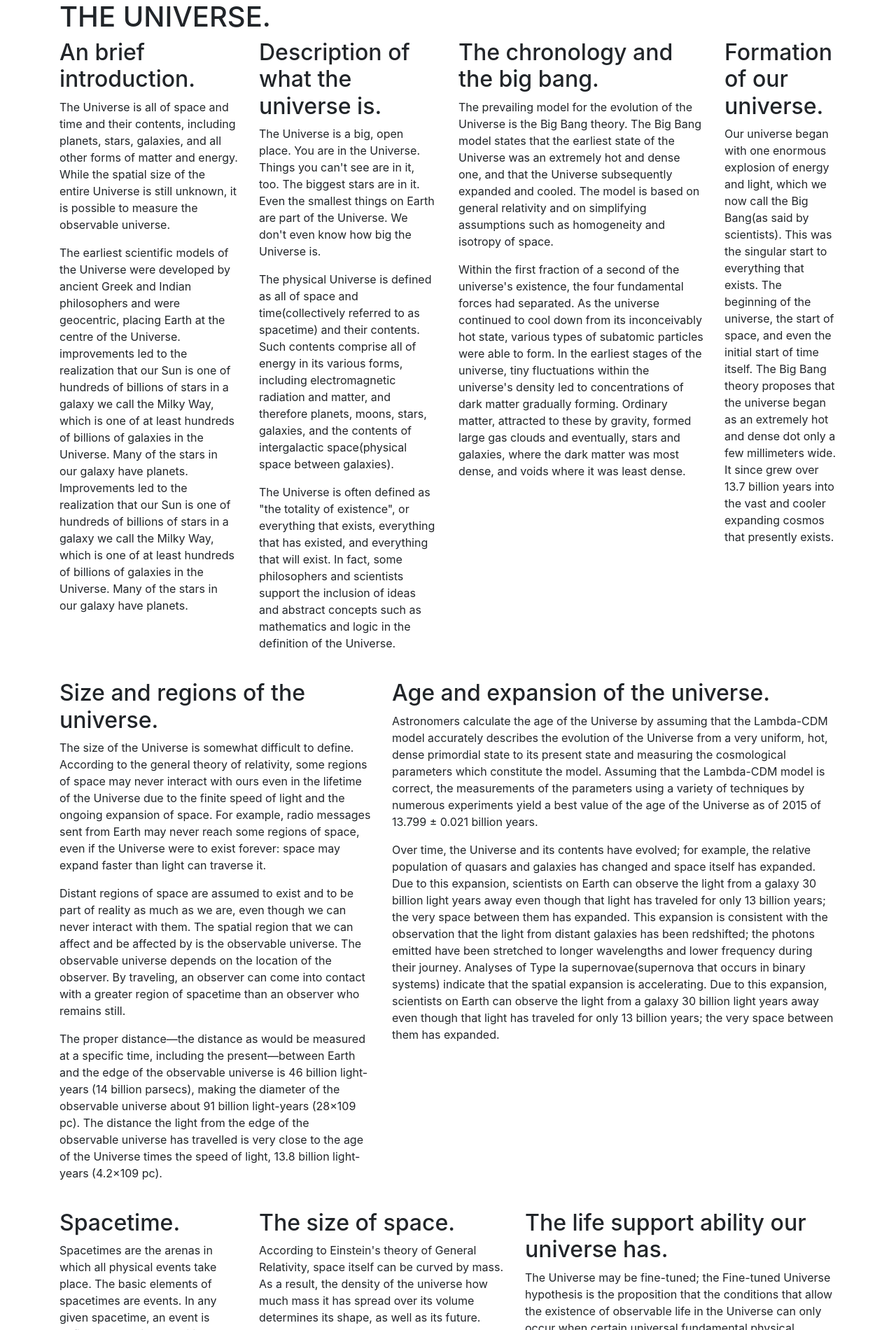
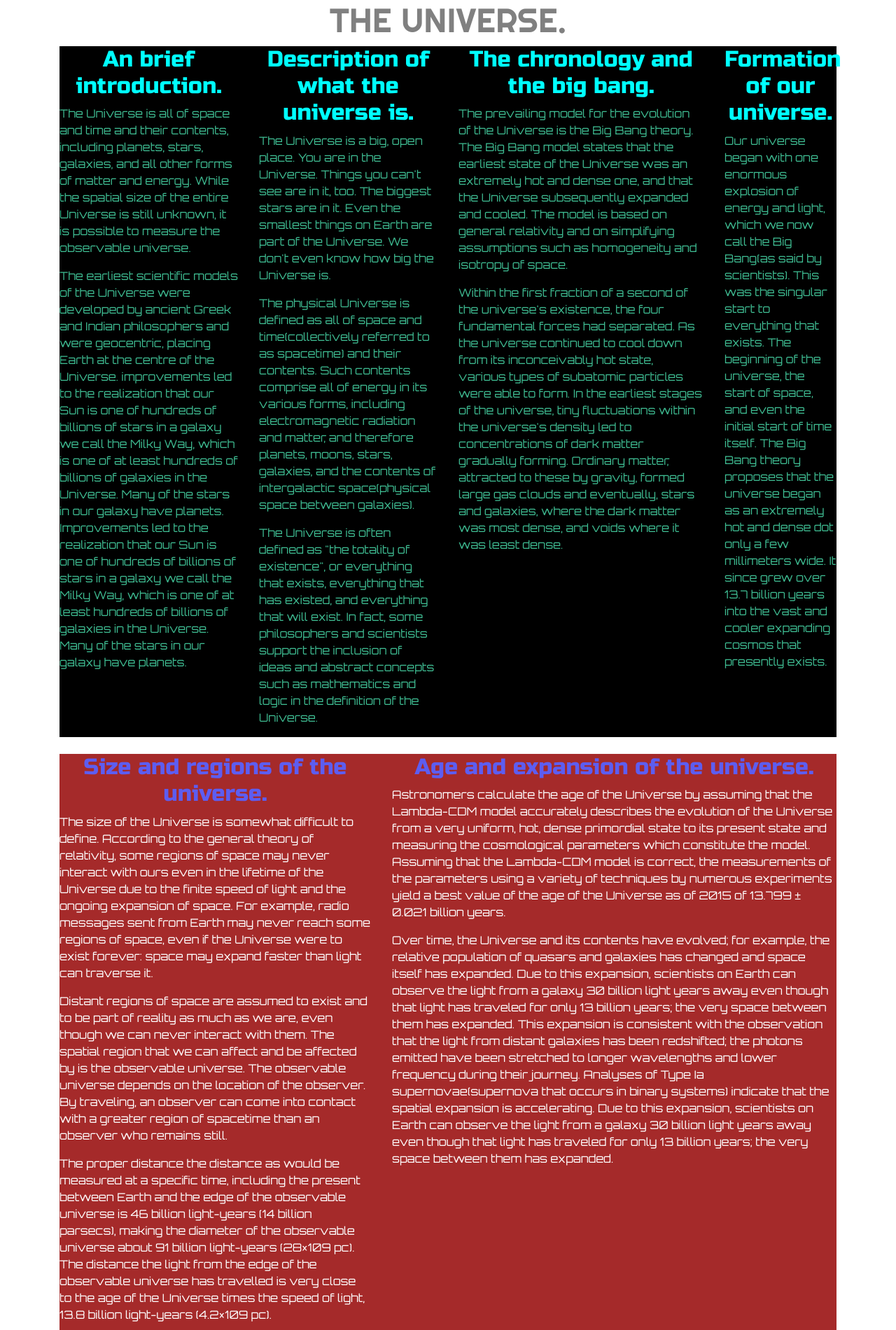
Before and after one commit to paulndungu/universe, a plain HTML site: page index.html in a window 1280 px wide. Shown: the top 1900 px of the page at 70% size. Drawn offline with Linux system fonts and the light colour scheme.

Commit message:
did a few more changes to correct mistakes made in the index.html file and filled up the style.css file

```diff
--- a/css/style.css
+++ b/css/style.css
@@ -0,0 +1,139 @@
+.row1{
+    color: gray;
+    font-family: 'Righteous', cursive;
+    text-align: center;
+}
+
+.row2{
+    background-color: black;
+}
+.intro{
+    font-family: 'Russo One', sans-serif;
+    text-align: center;
+    color: aqua;
+}
+.introduction{
+    color: rgb(62, 187, 145);
+    font-family: 'Orbitron', sans-serif;
+}
+.descrip{
+    color: aqua;
+    font-family: 'Russo One', sans-serif;
+    text-align: center;
+}
+.description{
+    color: rgb(62, 187, 145);
+    font-family: 'Orbitron', sans-serif;
+}
+.bigb{
+    color: aqua;
+    font-family: 'Russo One', sans-serif;
+    text-align: center;
+}
+.bigbang{
+    color: rgb(62, 187, 145);
+    font-family: 'Orbitron', sans-serif;
+}
+.form{
+    color: aqua;
+    font-family: 'Russo One', sans-serif;
+    text-align: center;
+}
+.formation{
+    color: rgb(62, 187, 145);
+    font-family: 'Orbitron', sans-serif;
+}
+
+.row3{
+   background-color: brown;
+}
+.snr{
+    color: rgb(93, 93, 241);
+    font-family: 'Russo One', sans-serif;
+    text-align: center;
+
+}
+.regions{
+    color: rgb(255, 255, 255);
+    font-family: 'Orbitron', sans-serif;
+}
+.exp{
+    color: rgb(93, 93, 241);
+    font-family: 'Russo One', sans-serif;
+    text-align: center;
+}
+.expansion{
+    color: rgb(255, 255, 255);
+    font-family: 'Orbitron', sans-serif;
+}
+
+.row4{
+    background-color: lightgreen;
+}
+.space{
+    font-family: 'Russo One', sans-serif;
+    text-align: center;
+    color: lime;
+}
+.spacetime{
+    color: rgb(105, 187, 24);
+    font-family: 'Orbitron', sans-serif;
+}
+.siz{
+    font-family: 'Russo One', sans-serif;
+    text-align: center;
+    color: lime;
+}
+.size{
+    color: rgb(105, 187, 24);
+    font-family: 'Orbitron', sans-serif;
+}
+.supp{
+    font-family: 'Russo One', sans-serif;
+    text-align: center;
+    color: lime;
+}
+.support{
+    color: rgb(105, 187, 24);
+    font-family: 'Orbitron', sans-serif;
+}
+
+.row5{
+    background-color: peru;
+}
+.matt{
+    font-family: 'Russo One', sans-serif;
+    text-align: center;
+    color: purple;
+}
+.matter{
+    color: rgb(141, 59, 141);
+    font-family: 'Orbitron', sans-serif;
+}
+.comp{
+    font-family: 'Russo One', sans-serif;
+    text-align: center;
+    color: purple;
+}
+.composition{
+    color: rgb(141, 59, 141);
+    font-family: 'Orbitron', sans-serif;
+}
+.part{
+    font-family: 'Russo One', sans-serif;
+    text-align: center;
+    color: purple;
+}
+.partic{
+    color: rgb(141, 59, 141);
+    font-family: 'Orbitron', sans-serif;
+}
+.energ{
+    font-family: 'Russo One', sans-serif;
+    text-align: center;
+    color: purple;
+}
+.energy{
+    color: rgb(141, 59, 141);
+    font-family: 'Orbitron', sans-serif;
+}
--- a/index.html
+++ b/index.html
@@ -4,6 +4,9 @@
     <title>universe.</title>
     <link href="css/style.css" rel="stylesheet">
     <link href="css/bootstrap.css" rel="stylesheet">
+    <link href="https://fonts.googleapis.com/css?family=Righteous" rel="stylesheet">
+    <link href="https://fonts.googleapis.com/css?family=Russo+One" rel="stylesheet">
+    <link href="https://fonts.googleapis.com/css?family=Orbitron" rel="stylesheet">
 </head>
 
 <body>
@@ -13,7 +16,7 @@
         <div class="row1">
     <div class="row">
         <div class="col-12">
-        <h1>THE UNIVERSE.</h1>
+        <h1><font size="7">THE UNIVERSE.</font></h1>
         </div>
     </div>
     </div>
@@ -79,12 +82,12 @@
             <div class="snr">
             <h2>Size and regions of the universe.</h2>
             </div>
-            <div class="size">
+            <div class="regions">
             <p>The size of the Universe is somewhat difficult to define. According to the general theory of relativity, some regions of space may never interact with ours even in the lifetime of the Universe due to the finite speed of light and the ongoing expansion of space. For example, radio messages sent from Earth may never reach some regions of space, even if the Universe were to exist forever: space may expand faster than light can traverse it.</p>
 
             <p>Distant regions of space are assumed to exist and to be part of reality as much as we are, even though we can never interact with them. The spatial region that we can affect and be affected by is the observable universe. The observable universe depends on the location of the observer. By traveling, an observer can come into contact with a greater region of spacetime than an observer who remains still.</p>
 
-            <p>The proper distance—the distance as would be measured at a specific time, including the present—between Earth and the edge of the observable universe is 46 billion light-years (14 billion parsecs), making the diameter of the observable universe about 91 billion light-years (28×109 pc). The distance the light from the edge of the observable universe has travelled is very close to the age of the Universe times the speed of light, 13.8 billion light-years (4.2×109 pc).</p>
+            <p>The proper distance the distance as would be measured at a specific time, including the present between Earth and the edge of the observable universe is 46 billion light-years (14 billion parsecs), making the diameter of the observable universe about 91 billion light-years (28×109 pc). The distance the light from the edge of the observable universe has travelled is very close to the age of the Universe times the speed of light, 13.8 billion light-years (4.2×109 pc).</p>
             </div>
         </div>
 
@@ -142,7 +145,7 @@
 
             <P> It turns out that in the Milky Way, scientists now believe that there are 60 billion planets in the habitable zone. The habitable zone is located where a planet is warm enough to keep water on the surface in liquid form without it turning into gas. The planets must be near a star or have cloud cover that keeps moisture locked in. With hundreds of billions of stars in the Milky Way, there are a lot of habitable zones out there.</P>
 
-            <p>There are three basic ingredients for life as we know it: liquid water, a source of energy, and organic compounds. We know of at least one place that definitely has all three, Earth, and in our case life managed to thrive. Perhaps it could exist on other worlds, too, like one of the thousands of planets we’ve found in our galaxy so far.</p>
+            <p>There are three basic ingredients for life as we know it: liquid water, a source of energy, and organic compounds. We know of at least one place that definitely has all three, Earth, and in our case life managed to thrive. Perhaps it could exist on other worlds, too, like one of the thousands of planets we have found in our galaxy so far.</p>
             </div>
         </div>
     </div>
@@ -159,7 +162,8 @@
             <div class="matt">
             <h2>Dark matter.</h2>
             </div>
-            <div class="matter"> to the entire electromagnetic spectrum, but which accounts for most of the matter in the Universe.
+            <div class="matter">
+            <p>To the entire electromagnetic spectrum, but which accounts for most of the matter in the Universe.
             <p>Dark matter is a hypothetical kind of matter that is invisible</p>
 
             <p>Dark matter neither emits nor absorbs light or any other electromagnetic radiation at any significant level. Dark matter is estimated to constitute 26.8% of the total mass energy and 84.5% of the total matter in the Universe</p>
```
